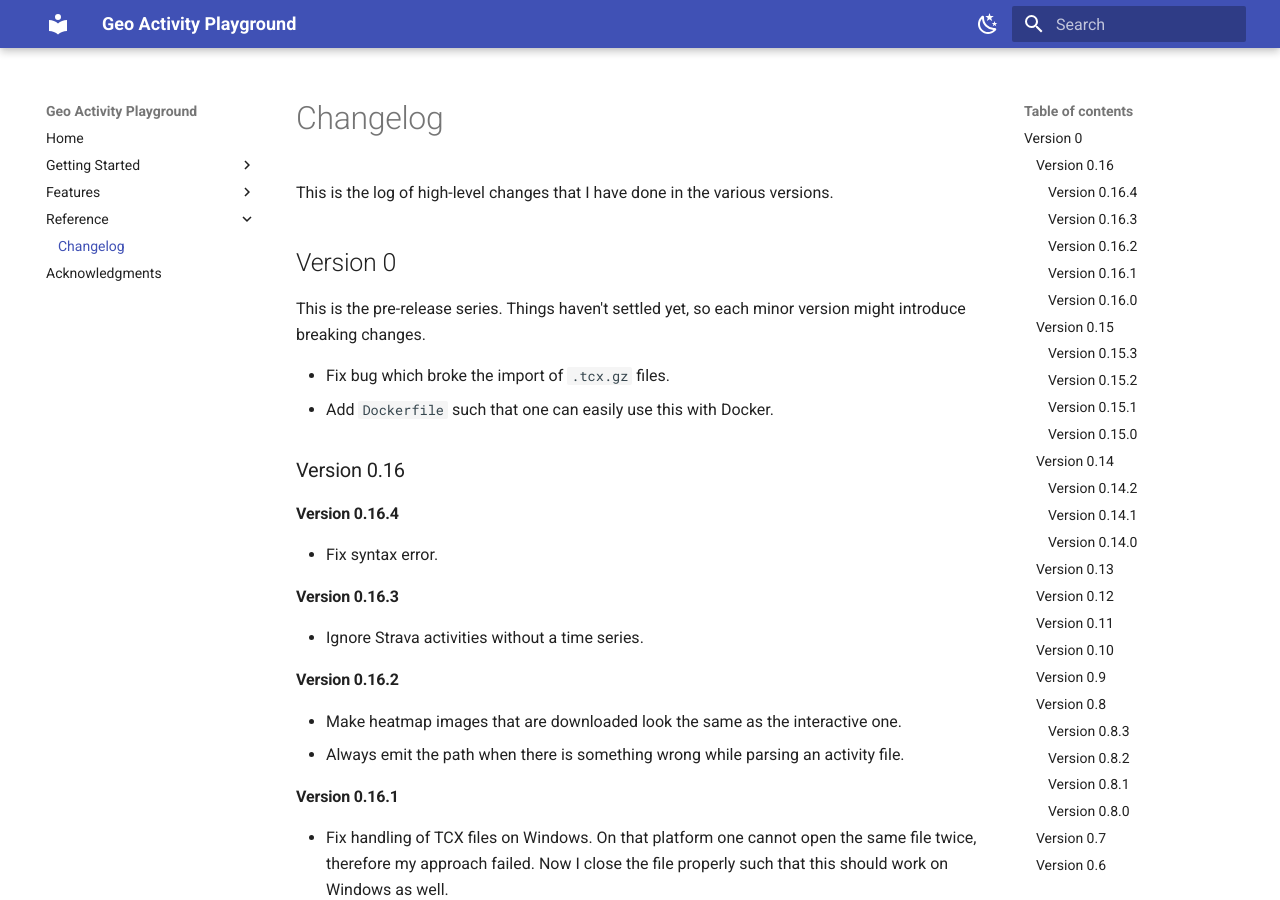
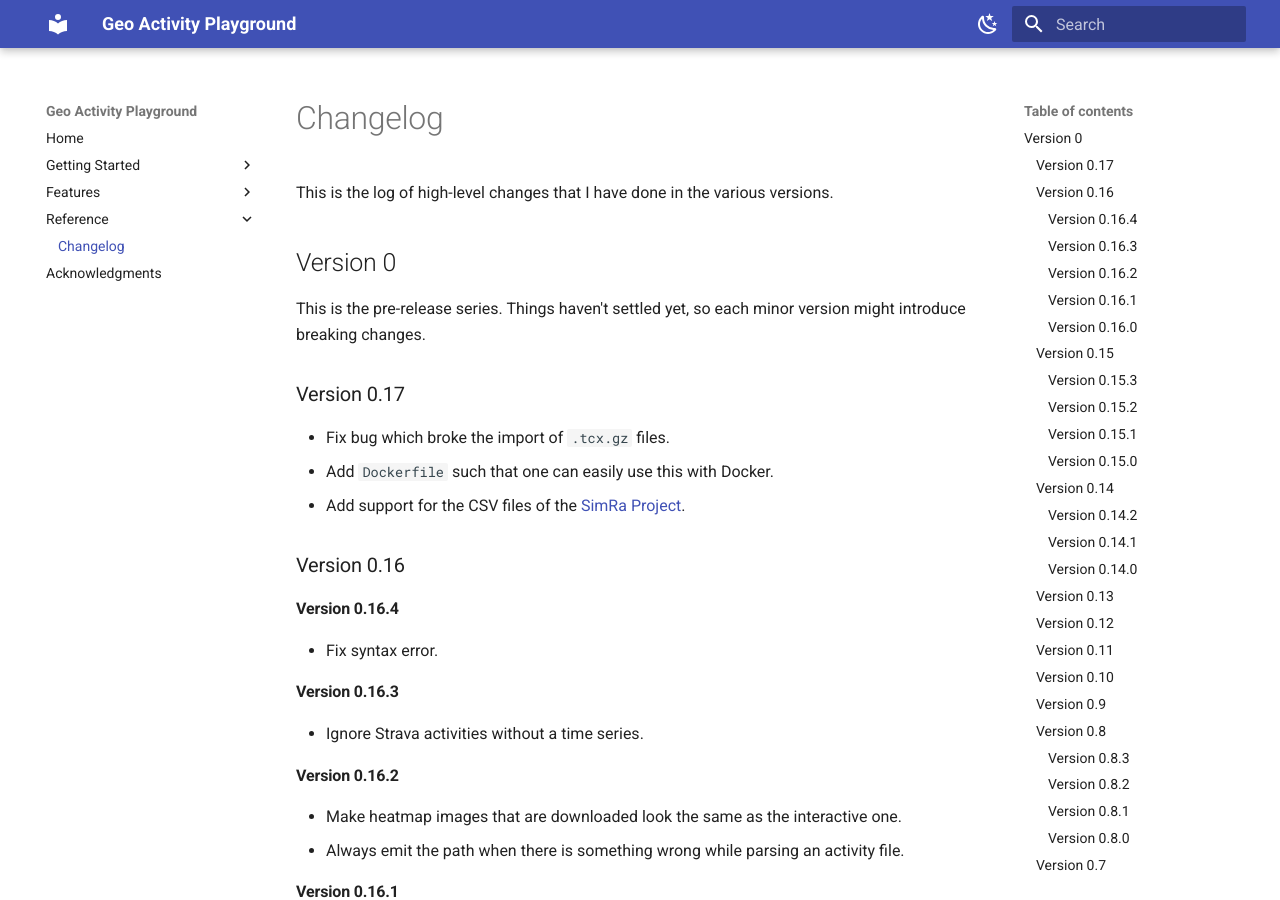
Before and after one commit to martin-ueding/geo-activity-playground, an MkDocs documentation site: the page built from docs/reference/changelog.md, in a window 1280 px wide and 900 px high. Built offline with MkDocs 1.6.1 and Material for MkDocs 9.7.7, drawn with Linux system fonts in a browser that asks for light colours.

Commit message:
Changelog entry

```diff
--- a/docs/reference/changelog.md
+++ b/docs/reference/changelog.md
@@ -6,8 +6,11 @@ This is the log of high-level changes that I have done in the various versions.
 
 This is the pre-release series. Things haven't settled yet, so each minor version might introduce breaking changes.
 
+### Version 0.17
+
 - Fix bug which broke the import of `.tcx.gz` files.
 - Add `Dockerfile` such that one can easily use this with Docker.
+- Add support for the CSV files of the [SimRa Project](https://simra-project.github.io/).
 
 ### Version 0.16
 
```
